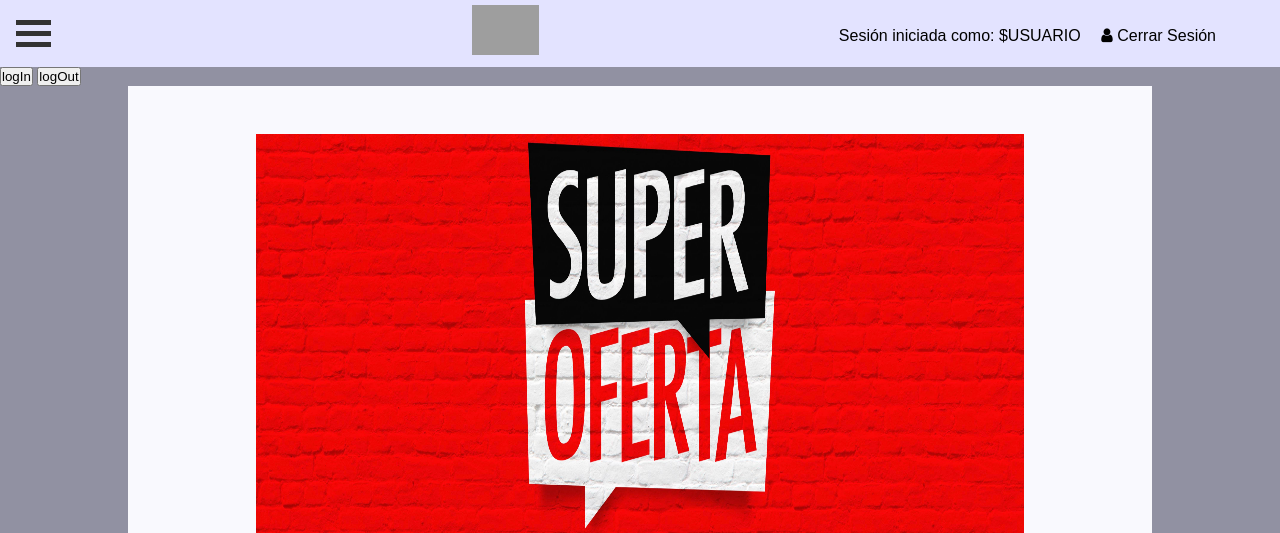
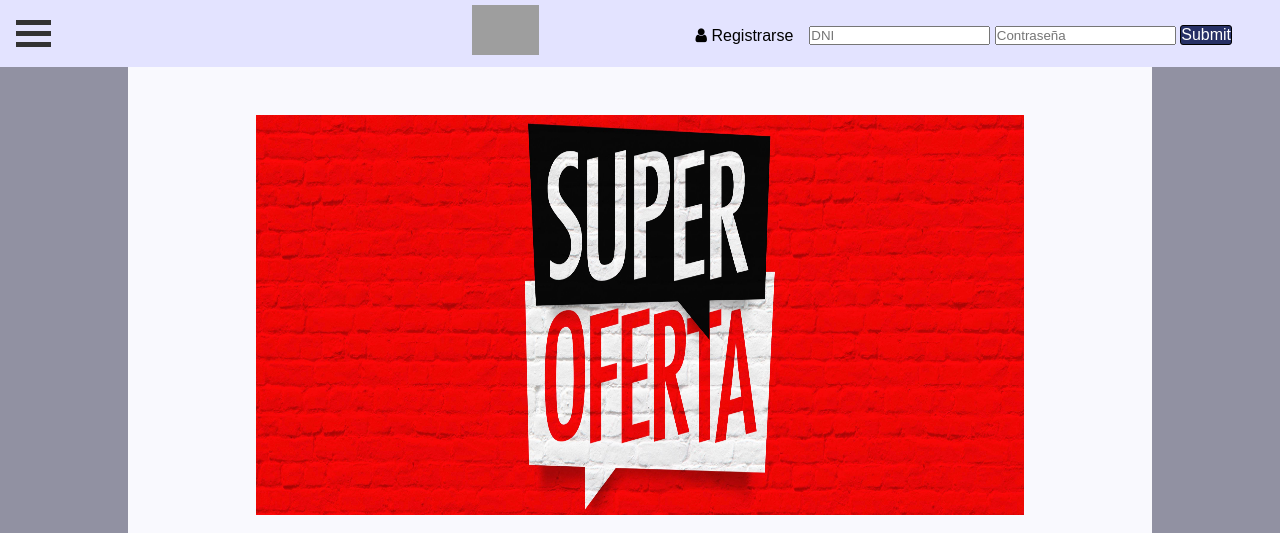
Before and after one commit to nicoalmram/MDA_Banco, a PHP site: page /views/index.html in a window 1280 px wide. Shown: the top 533 px of the page. Run offline with PHP 8.4, Linux system fonts and the light colour scheme; grey boxes are pictures that could not be loaded.

Commit message:
nav cambiado

```diff
--- a/public/css/nav.css
+++ b/public/css/nav.css
@@ -166,14 +166,7 @@
     -webkit-transform: rotate(45deg) translate(-8px, -8px) ;
     transform: rotate(45deg) translate(-8px, -8px) ;
   }
-  #logged-in{
-    visibility: visible ;
-    display: block;
-  }
-  #logged-out{
-    visibility: hidden;
-    display: none;
-  }
+
   .login-container{
     justify-content: center;
     align-items: center;
--- a/views/nav.html
+++ b/views/nav.html
@@ -38,15 +38,7 @@
               </div>
             </div>
           </div>
-          <div class="login-container" id="logged-in">
-            <!--Obtener el usuario desde la base de datos y mostrarlo aquí ¿PHP?-->
-            <form class="actualUser" >
-              <label>Sesión iniciada como: </label>
-              <label>$USUARIO</label>
-            </form>
-            <a href="./register.html" class="register-button"><i class="fa fa-fw fa-user"></i>Cerrar Sesión</a>
-          </div>
-          <div class="login-container" id="logged-out">
+          <div class="login-container">
             <form method="post" action="../public/php/user_login.php">
               <input type="text" placeholder="DNI" name="idnum">
               <input type="password" placeholder="Contraseña" name="psw">
@@ -58,6 +50,4 @@
           <img src="../public/images/bankLogo.png" alt="logo" class="logo-nav"></a>
         </div>
       </nav>
-      <button onclick="logIn()">logIn</button>
-      <button onclick="logOut()">logOut</button>
       <script src="../public/js/nav.js"></script>
```
